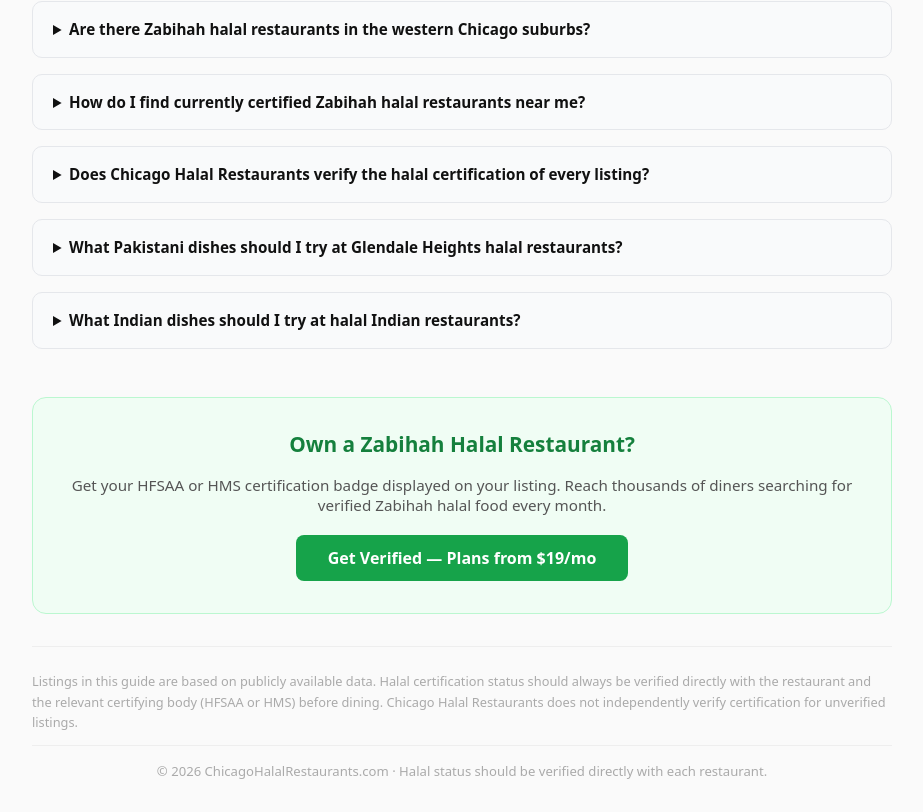
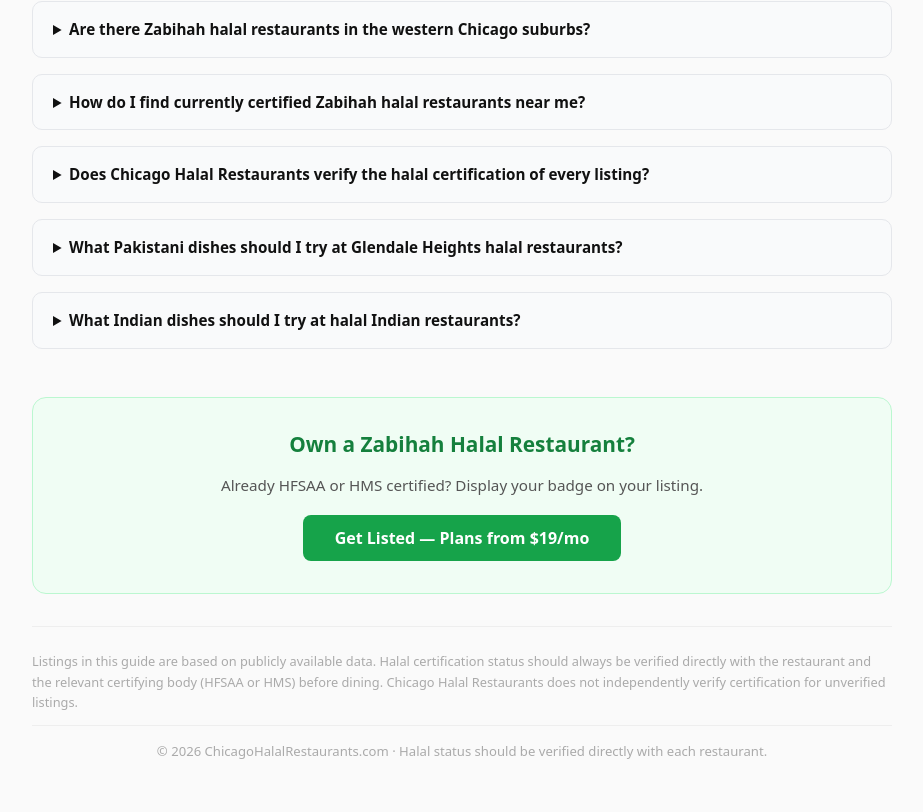
Before and after one commit to syedja/chicagohalalrestaurants, a Next.js app: page /blog/zabihah-halal-indian-pakistani-lombard-glendale-heights-devon-ave in a window 1280 px wide. Shown: the part 5010-5822 px from the top of the page, without its empty margins (178-1101 px from the left). Built offline with nearby package versions, Linux system fonts and the light colour scheme.

Commit message:
Fix misleading Get Verified wording on blog post CTA

```diff
--- a/app/blog/zabihah-halal-indian-pakistani-lombard-glendale-heights-devon-ave/page.js
+++ b/app/blog/zabihah-halal-indian-pakistani-lombard-glendale-heights-devon-ave/page.js
@@ -327,14 +327,14 @@
       <section style={{ background: '#f0fdf4', border: '1px solid #bbf7d0', borderRadius: '14px', padding: '2rem', textAlign: 'center', marginBottom: '2rem' }}>
         <h2 style={{ fontSize: '1.3rem', color: '#15803d', marginTop: 0 }}>Own a Zabihah Halal Restaurant?</h2>
         <p style={{ color: '#555', margin: '0.5rem 0 1.25rem', fontSize: '0.95rem' }}>
-          Get your HFSAA or HMS certification badge displayed on your listing. Reach thousands of diners searching for verified Zabihah halal food every month.
+          Already HFSAA or HMS certified? Display your badge on your listing.
         </p>
         <Link href="/advertise" style={{
           display: 'inline-block', background: '#16a34a', color: '#fff',
           padding: '0.75rem 2rem', borderRadius: '8px', textDecoration: 'none',
           fontWeight: '700', fontSize: '1rem'
         }}>
-          Get Verified — Plans from $19/mo
+          Get Listed — Plans from $19/mo
         </Link>
       </section>
 
```
